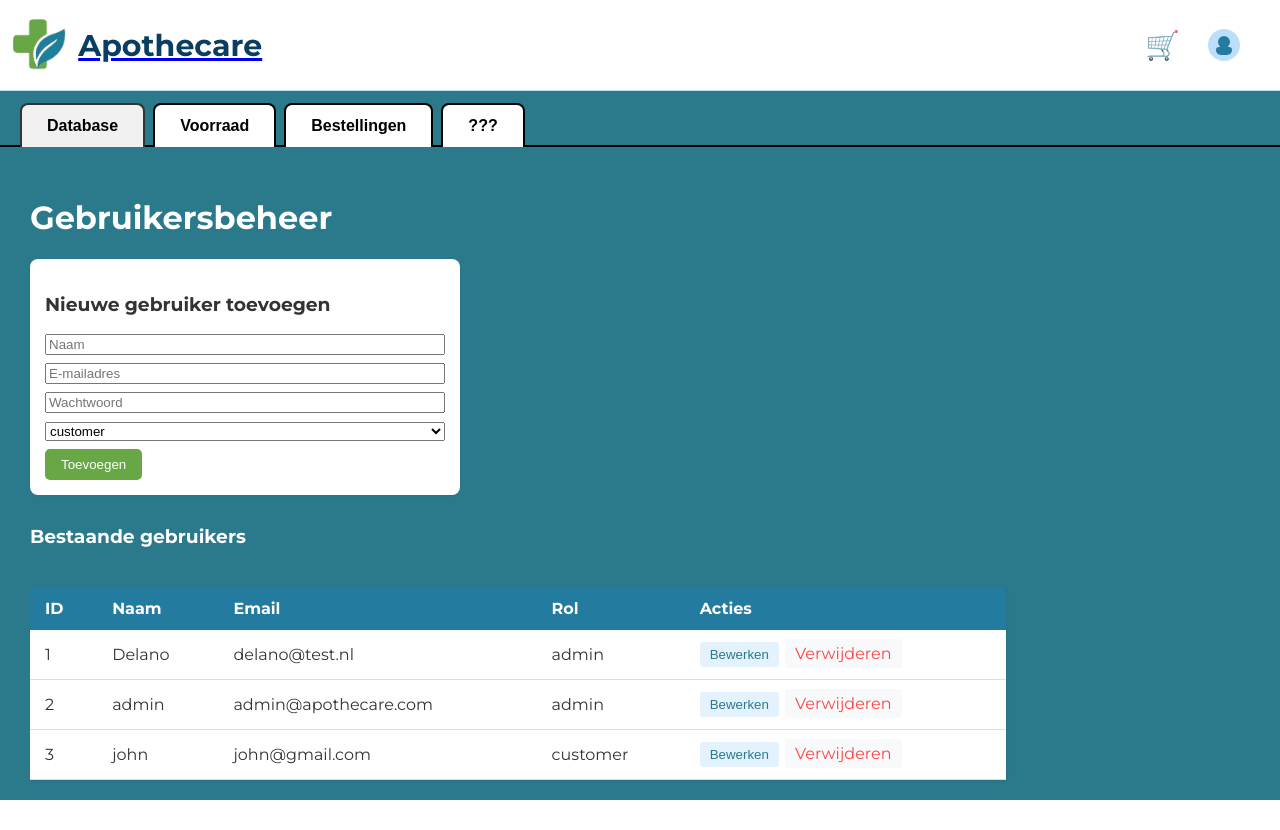
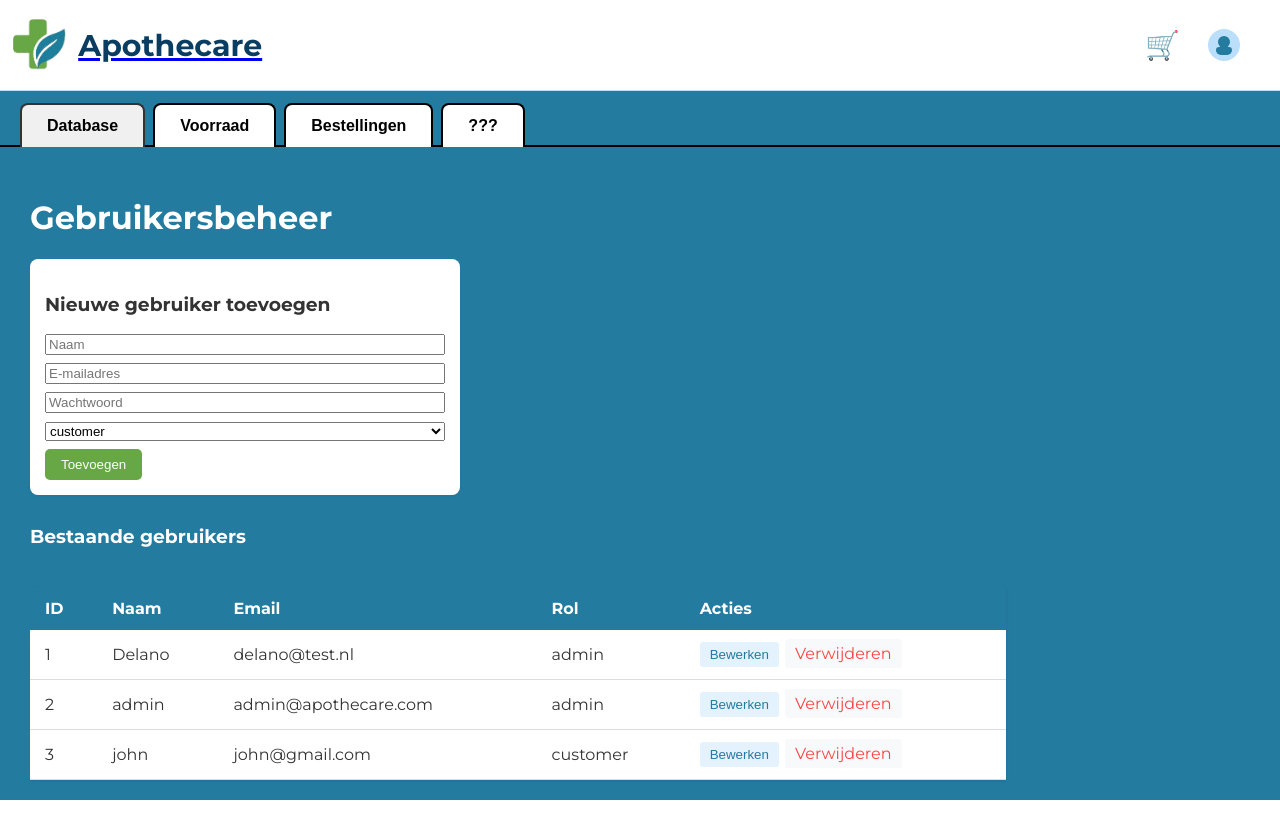
Before and after one commit to DJAVDH/Apothecare-, a PHP site: page /php/adminpagina.php in a window 1280 px wide. Run offline with PHP 8.4, Linux system fonts and the light colour scheme; data comes from the database, SQL or seed files in the repository; data that the repository does not hold is empty.

Commit message:
kleur verandering adminpage

```diff
--- a/css/adminstyles.css
+++ b/css/adminstyles.css
@@ -1,6 +1,6 @@
 /* Algemene stijlen en kleurvariabelen */
 :root {
-    --admin-background: #2a7a8c; /* donkerblauw-groen voor admin header/nav */
+    --admin-background: #247BA0; /* donkerblauw-groen voor admin header/nav */
     --page-background: #247BA0;
     --button-color: #67a746; /* primaire actieknop (groen) */
     --button-hover: #459132;
```
